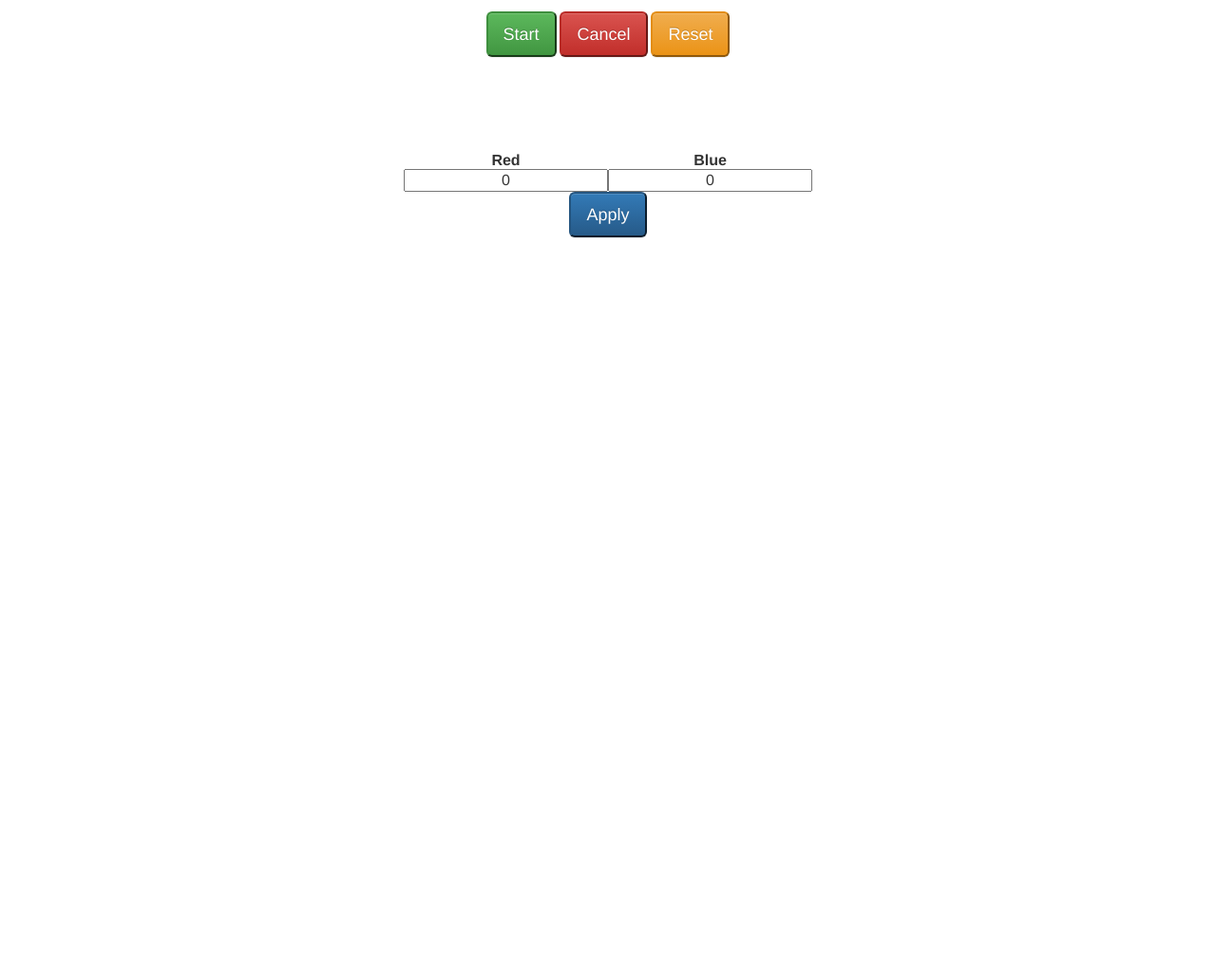
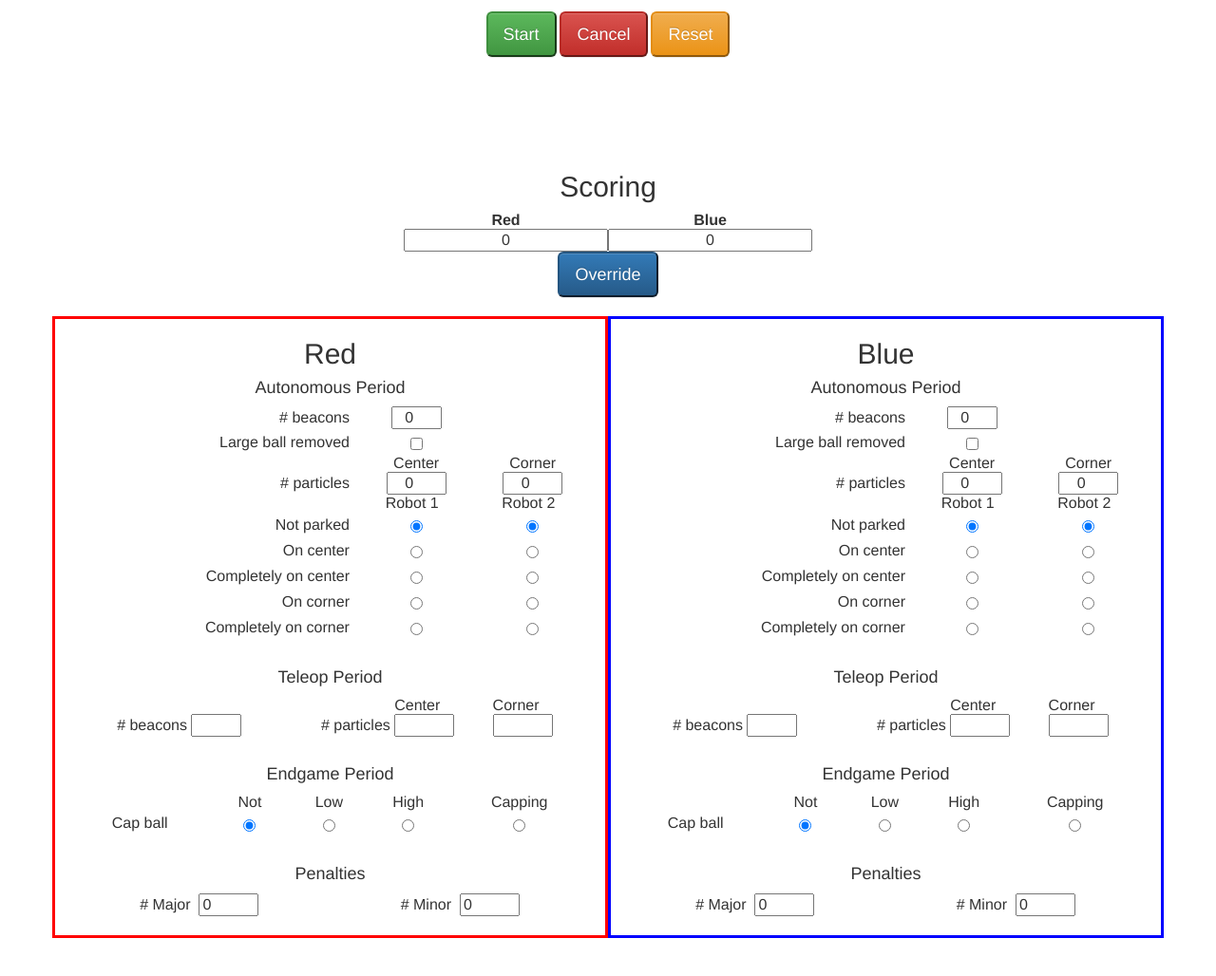
Before and after one commit to frewes/FIRST-Tournament-Systems, a PHP site: page /timer.html in a window 1280 px wide. Shown: the part 468-1496 px from the top of the page at 95% size. Before the commit the page ends 719 px from the top, so only its background shows below. Run offline with PHP 8.4, Linux system fonts and the light colour scheme; some libraries are stand-ins or nearby versions.

Commit message:
Made scoresheets in HTML, no script behaviour yet

```diff
--- a/timer/timer.css
+++ b/timer/timer.css
@@ -30,3 +30,26 @@ button.control {
 .title input {
     text-align: center;
 }
+
+label{
+    display:block;
+    padding:5px 10px;
+    margin:0px 0;
+    &:hover {
+	background-color:gold;
+	cursor:pointer;
+    }
+}
+
+.isSelected {
+    background-color: lightgreen;
+}
+
+.red-scoresheet {
+    border-style: solid;
+    border-color: red;
+}
+.blue-scoresheet {
+    border-style: solid;
+    border-color: blue;
+}
--- a/timer/timer.html
+++ b/timer/timer.html
@@ -76,6 +76,7 @@
     </div>
 
     <div id="scoring" class="container text-main">
+      <h2>Scoring</h2>
       <table style="display:inline-block">
         <th style="text-align:center">Red</th>
         <th style="text-align:center">Blue</th>
@@ -85,16 +86,203 @@
         </tr>
       </table>
       <br>
-      <button id="apply" onclick="updateScore()" class="control btn-lg btn-primary">Apply</button>
+      <button id="scoreOverride" onclick="updateScore()" class="control btn-lg btn-primary">Override</button>
+      <br>
+      <br>
+      <div class="row">
+	<div class="col-md-6 red-scoresheet">
+	  <h2>Red</h2>
+	  <h4>Autonomous Period</h4>
+	  <table width="100%" style="margin:0;text-align:center">
+	    <tr>
+	      <td style="text-align:right"># beacons &nbsp</td>
+	      <td><input style="text-align:center" type="number" min="0" max="4" id="redAutoBeacons" value="0"> </td>
+	    </tr><tr>
+	      <td style="text-align:right">Large ball removed &nbsp</td>
+	      <td><label><input type="checkbox" id="redAutoLarge"></label></td>
+	    </tr><tr>
+	      <td></td>
+	      <td>Center</td>
+	      <td>Corner</td>
+	    </tr><tr>
+	      <td style="text-align:right"># particles &nbsp</td>
+	      <td><input style="text-align:center" type="number" min="0" max="99" id="redAutoCenter" value="0"></td>
+	      <td><input style="text-align:center" type="number" min="0" max="99" id="redAutoCorner" value="0"></td>
+	    </tr><tr>
+	      <td></td>
+	      <td style="text-align:center">Robot 1 &nbsp</td>
+	      <td style="text-align:center">Robot 2 &nbsp</td>
+	    </tr><tr>
+	      <td style="text-align:right">Not parked &nbsp</td>
+	      <td><label><input type="radio" name="redAutoParked1" value="not" checked="checked"></label></td>
+	      <td><label><input type="radio" name="redAutoParked2" value="not" checked="checked"></label></td>
+	    </tr><tr>
+	      <td style="text-align:right">On center &nbsp</td>
+	      <td><label><input type="radio" name="redAutoParked1" value="center"></label></td>
+	      <td><label><input type="radio" name="redAutoParked2" value="center"></label></td>
+	    </tr><tr>
+	      <td style="text-align:right">Completely on center &nbsp</td>
+	      <td><label><input type="radio" name="redAutoParked1" value="compcenter"></label></td>
+	      <td><label><input type="radio" name="redAutoParked2" value="compcenter"></label></td>
+	    </tr><tr>
+	      <td style="text-align:right">On corner &nbsp</td>
+	      <td><label><input type="radio" name="redAutoParked1" value="corner"></label></td>
+	      <td><label><input type="radio" name="redAutoParked2" value="corner"></label></td>
+	    </tr><tr>
+	      <td style="text-align:right">Completely on corner &nbsp</td>
+	      <td><label><input type="radio" name="redAutoParked1" value="compcorner"></label></td>
+	      <td><label><input type="radio" name="redAutoParked2" value="compcorner"></label></td>
+	    </tr>
+	  </table>
+	  <br>
+	  <h4>Teleop Period</h4>
+	  <table width="100%" style="margin:0">
+	    <tr>
+	      <td></td>
+	      <td></td>
+	      <td></td>
+	      <td>Center</td>
+	      <td>Corner</td>
+	    </tr><tr>
+	      <td style="text-align:right"># beacons&nbsp</td>
+	      <td><input type="number" min="0" max="4" id="redTeleBeacons"></td>
+	      <td style="text-align:right"># particles&nbsp</td>
+	      <td><input type="number" min="0" max="99" id="redTeleCenterParticles"></td>
+	      <td><input type="number" min="0" max="99" id="redTeleCornerParticles"></td>
+	    </tr>
+	  </table>
+	  <br>
+	  <h4>Endgame Period</h4>
+	  <table width="100%" style="margin:0;text-align:center">
+	    <tr>
+	      <td></td>
+	      <td>Not</td>
+	      <td>Low</td>
+	      <td>High</td>
+	      <td>Capping</td>
+	    </tr><tr>
+	      <td>Cap ball</td>
+	      <td><label><input type="radio" name="redEnd" value="not"checked="checked"></label></td>
+	      <td><label><input type="radio" name="redEnd" value="low"></label></td>
+	      <td><label><input type="radio" name="redEnd" value="high"></label></td>
+	      <td><label><input type="radio" name="redEnd" value="cap"></label></td>
+	    </tr>
+	  </table>
+	  <br>
+	  <h4>Penalties</h4>
+	  <table width="100%" style="margin:0">
+	    <tr>
+	      <td style="text-align:right"># Major &nbsp</td>
+	      <td><input type="number" id="redPenMajor" min="0" max="99" value="0"></td>
+	      <td style="text-align:right"># Minor &nbsp</td>
+	      <td><input type="number" id="redPenMinor" min="0" max="99" value="0"></td>
+	    </tr>
+	  </table>
+	  <br>
+	</div>
+	<div class="col-md-6 blue-scoresheet">
+	  <h2>Blue</h2>
+	  <h4>Autonomous Period</h4>
+	  <table width="100%" style="margin:0;text-align:center">
+	    <tr>
+	      <td style="text-align:right"># beacons &nbsp</td>
+	      <td><input style="text-align:center" type="number" min="0" max="4" id="blueAutoBeacons" value="0"> </td>
+	    </tr><tr>
+	      <td style="text-align:right">Large ball removed &nbsp</td>
+	      <td><label><input type="checkbox" id="blueAutoLarge"></label></td>
+	    </tr><tr>
+	      <td></td>
+	      <td>Center</td>
+	      <td>Corner</td>
+	    </tr><tr>
+	      <td style="text-align:right"># particles &nbsp</td>
+	      <td><input style="text-align:center" type="number" min="0" max="99" id="blueAutoCenter" value="0"></td>
+	      <td><input style="text-align:center" type="number" min="0" max="99" id="blueAutoCorner" value="0"></td>
+	    </tr><tr>
+	      <td></td>
+	      <td style="text-align:center">Robot 1 &nbsp</td>
+	      <td style="text-align:center">Robot 2 &nbsp</td>
+	    </tr><tr>
+	      <td style="text-align:right">Not parked &nbsp</td>
+	      <td><label><input type="radio" name="blueAutoParked1" value="not" checked="checked"></label></td>
+	      <td><label><input type="radio" name="blueAutoParked2" value="not" checked="checked"></label></td>
+	    </tr><tr>
+	      <td style="text-align:right">On center &nbsp</td>
+	      <td><label><input type="radio" name="blueAutoParked1" value="center"></label></td>
+	      <td><label><input type="radio" name="blueAutoParked2" value="center"></label></td>
+	    </tr><tr>
+	      <td style="text-align:right">Completely on center &nbsp</td>
+	      <td><label><input type="radio" name="blueAutoParked1" value="compcenter"></label></td>
+	      <td><label><input type="radio" name="blueAutoParked2" value="compcenter"></label></td>
+	    </tr><tr>
+	      <td style="text-align:right">On corner &nbsp</td>
+	      <td><label><input type="radio" name="blueAutoParked1" value="corner"></label></td>
+	      <td><label><input type="radio" name="blueAutoParked2" value="corner"></label></td>
+	    </tr><tr>
+	      <td style="text-align:right">Completely on corner &nbsp</td>
+	      <td><label><input type="radio" name="blueAutoParked1" value="compcorner"></label></td>
+	      <td><label><input type="radio" name="blueAutoParked2" value="compcorner"></label></td>
+	    </tr>
+	  </table>
+	  <br>
+	  <h4>Teleop Period</h4>
+	  <table width="100%" style="margin:0">
+	    <tr>
+	      <td></td>
+	      <td></td>
+	      <td></td>
+	      <td>Center</td>
+	      <td>Corner</td>
+	    </tr><tr>
+	      <td style="text-align:right"># beacons&nbsp</td>
+	      <td><input type="number" min="0" max="4" id="blueTeleBeacons"></td>
+	      <td style="text-align:right"># particles&nbsp</td>
+	      <td><input type="number" min="0" max="99" id="blueTeleCenterParticles"></td>
+	      <td><input type="number" min="0" max="99" id="blueTeleCornerParticles"></td>
+	    </tr>
+	  </table>
+	  <br>
+	  <h4>Endgame Period</h4>
+	  <table width="100%" style="margin:0;text-align:center">
+	    <tr>
+	      <td></td>
+	      <td>Not</td>
+	      <td>Low</td>
+	      <td>High</td>
+	      <td>Capping</td>
+	    </tr><tr>
+	      <td>Cap ball</td>
+	      <td><label><input type="radio" name="blueEnd" value="not" checked="checked"></label></td>
+	      <td><label><input type="radio" name="blueEnd" value="low"></label></td>
+	      <td><label><input type="radio" name="blueEnd" value="high"></label></td>
+	      <td><label><input type="radio" name="blueEnd" value="cap"></label></td>
+	    </tr>
+	  </table>
+	  <br>
+	  <h4>Penalties</h4>
+	  <table width="100%" style="margin:0">
+	    <tr>
+	      <td style="text-align:right"># Major &nbsp</td>
+	      <td><input type="number" id="bluePenMajor" min="0" max="99" value="0"></td>
+	      <td style="text-align:right"># Minor &nbsp</td>
+	      <td><input type="number" id="bluePenMinor" min="0" max="99" value="0"></td>
+	    </tr>
+	  </table>
+	  <br>
+	</div>
+      </div>
     </div>
-
     <div class="container">
-        <div class="starter-template" id="results"></div>
+      <div class="starter-template" id="results"></div>
     </div>
 
 </body>
 
 <script src="timer.js" type="text/javascript"></script>
 <script src="../js/bootstrap.min.js"></script>
-
+<script>
+  $("input").on("click",function() {
+    updateScoresheet();
+  });
+</script>
 </html>
--- a/timer/timer.js
+++ b/timer/timer.js
@@ -137,6 +137,11 @@ function updateTeams() {
 //    display.document.getElementById('b2').innerHTML = document.getElementById('blue2').value;
 }
 
+function updateScoresheet() {
+    //Calculate red and blue score
+    //Store red and blue score in the timer obj
+}
+
 function updateScore() {
     timerObj.redScore = document.getElementById('rscore').value;
     timerObj.blueScore = document.getElementById('bscore').value;
```
